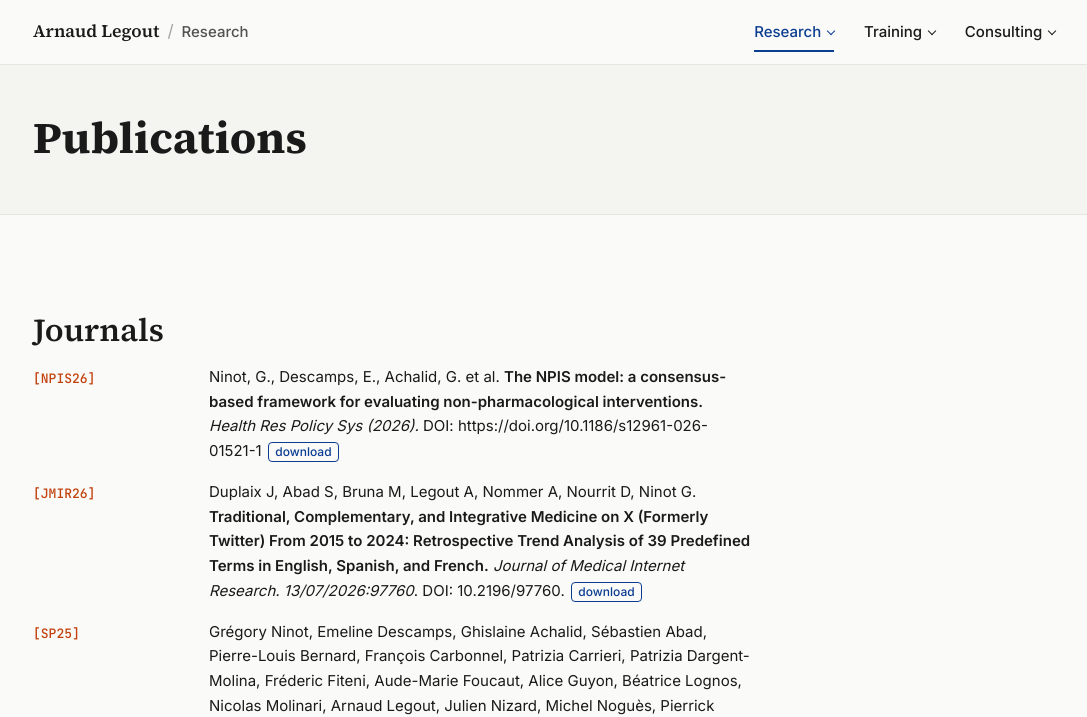
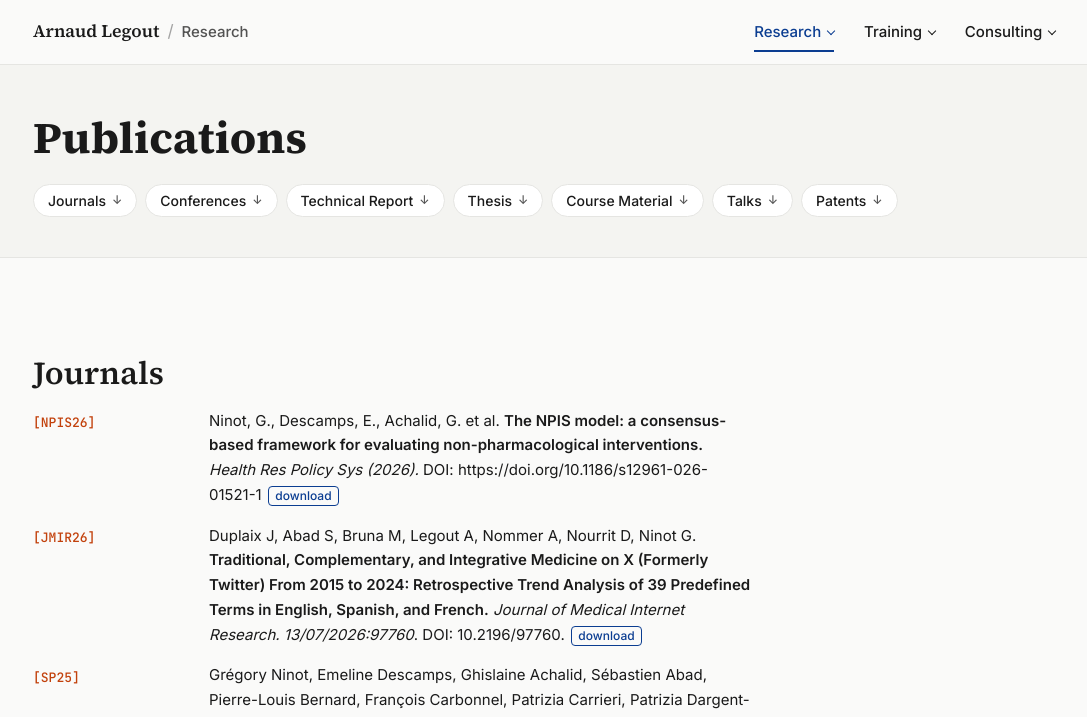
Before and after one commit to arnaudlegout/homepage, a plain HTML site: page research/publications.html in a window 1280 px wide. Shown: the top 717 px of the page, without its empty margins (89-1176 px from the left). Drawn offline with Linux system fonts and the light colour scheme.

Commit message:
Add table of contents navigation for publications page and style updates

```diff
--- a/research/publications.html
+++ b/research/publications.html
@@ -150,6 +150,17 @@
     <section class="page-hero">
       <div class="container">
         <h1>Publications</h1>
+        <nav class="page-toc" aria-label="Sections of this page">
+          <ul>
+            <li><a href="#journals">Journals</a></li>
+            <li><a href="#conferences">Conferences</a></li>
+            <li><a href="#technicalreport">Technical Report</a></li>
+            <li><a href="#thesis">Thesis</a></li>
+            <li><a href="#coursematerial">Course Material</a></li>
+            <li><a href="#talks">Talks</a></li>
+            <li><a href="#patents">Patents</a></li>
+          </ul>
+        </nav>
       </div>
     </section>
 
--- a/style.css
+++ b/style.css
@@ -2107,6 +2107,48 @@ a.card--link:focus-visible .card__link {
   background-color: var(--color-accent);
 }
 
+/* Accès rapide aux sections d'une longue page (publications) : pastilles sous le titre
+   du hero, une par section. La flèche est décorative (texte alternatif vide). L'arrivée
+   sous la barre collante est réglée par scroll-padding-top (html). */
+.page-toc ul {
+  display: flex;
+  flex-wrap: wrap;
+  gap: 0.5rem;
+  margin-top: 1.25rem;
+}
+.page-toc a {
+  display: inline-flex;
+  align-items: center;
+  gap: 0.375rem;
+  font-size: 0.875rem;
+  font-weight: 500;
+  line-height: 1.4;
+  color: var(--color-text);
+  background: #FFFFFF;
+  border: 1px solid var(--color-border);
+  border-radius: 999px;
+  padding: 0.375rem 0.875rem;
+  transition: color 0.15s ease, border-color 0.15s ease, background-color 0.15s ease;
+}
+.page-toc a::after {
+  content: '↓';
+  content: '↓' / '';
+  font-size: 0.75rem;
+  color: var(--color-text-muted);
+  transition: transform 0.15s ease, color 0.15s ease;
+}
+.page-toc a:hover {
+  color: var(--color-accent);
+  border-color: var(--color-accent);
+}
+.page-toc a:hover::after {
+  color: var(--color-accent);
+  transform: translateY(2px);
+}
+@media (prefers-reduced-motion: reduce) {
+  .page-toc a:hover::after { transform: none; }
+}
+
 /* Badge mis en avant : prix, communiqué de presse */
 .badge--highlight {
   color: #FFFFFF;
```
